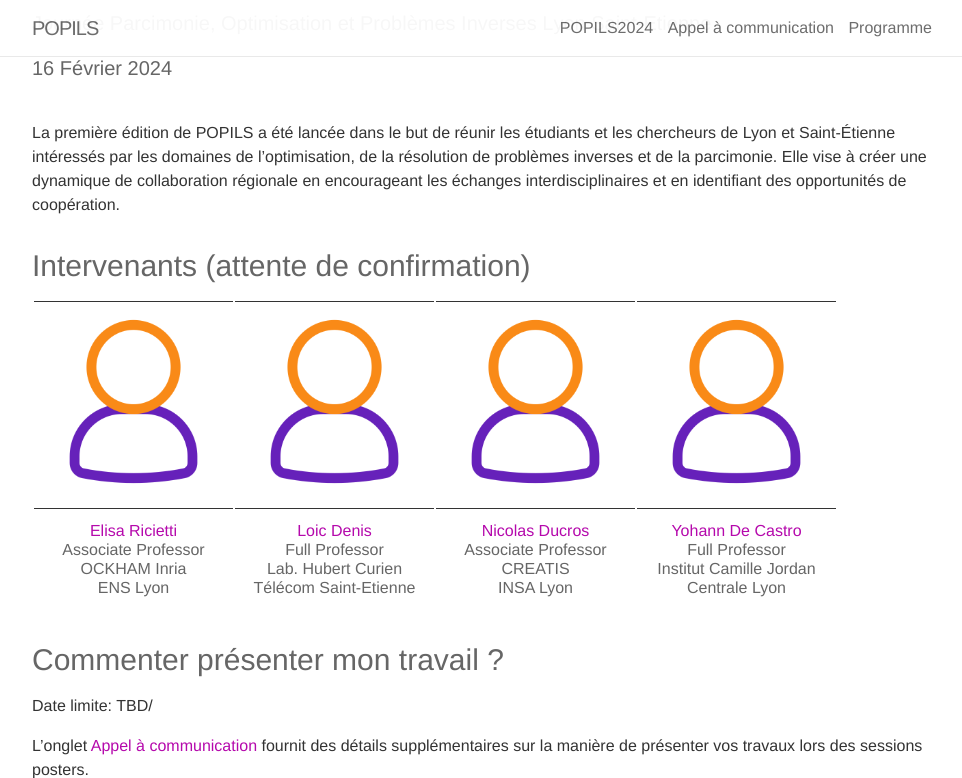
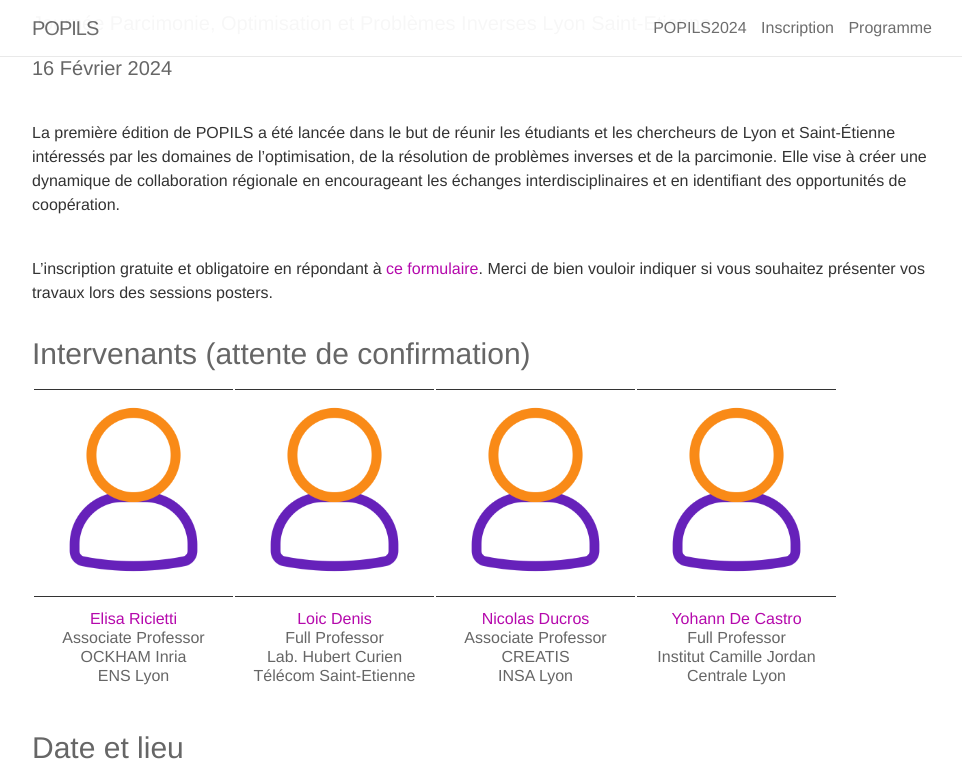
Before and after one commit to popils-day/popils-day.github.io, a Jekyll site: the page built from _pages/00_home.md, in a window 1280 px wide and 900 px high, scrolled down 390 px, cut to the strip 0-778 px from the top of the window. Shown: the whole strip, without its empty margins (158-1120 px from the left). Built offline with Jekyll 4.4.1, drawn with Linux system fonts in a browser that asks for light colours; nearby versions of some CDN libraries.

Commit message:
add registration

```diff
--- a/_pages/00_home.md
+++ b/_pages/00_home.md
@@ -10,6 +10,8 @@ date: 16 Février 2024
 
 La première édition de POPILS a été lancée dans le but de réunir les étudiants et les chercheurs de Lyon et Saint-Étienne intéressés par les domaines de l'optimisation, de la résolution de problèmes inverses et de la parcimonie. Elle vise à créer une dynamique de collaboration régionale en encourageant les échanges interdisciplinaires et en identifiant des opportunités de coopération.
 
+<br>
+L'inscription gratuite et obligatoire en répondant à <a href="https://framaforms.org/registation-to-popils-day-1697722058">ce formulaire</a>. Merci de bien vouloir indiquer si vous souhaitez présenter vos travaux lors des sessions posters.
 
 
 ### Intervenants (attente de confirmation)
@@ -29,12 +31,6 @@ La première édition de POPILS a été lancée dans le but de réunir les étud
   </tr>
 </table>
 
-
-### Commenter présenter mon travail ?
-
-**Date limite: TBD**/
-
-L'onglet [Appel à communication ]({{ site.baseurl }}{% link _pages/01_call.md %}) fournit des détails supplémentaires sur la manière de présenter vos travaux lors des sessions posters.
 
 
 ### Date et lieu
```
Also changed, not shown: _layouts/redirect.html (added, +14 -0 lines), _pages/01_call.md (+2 -3 lines).
